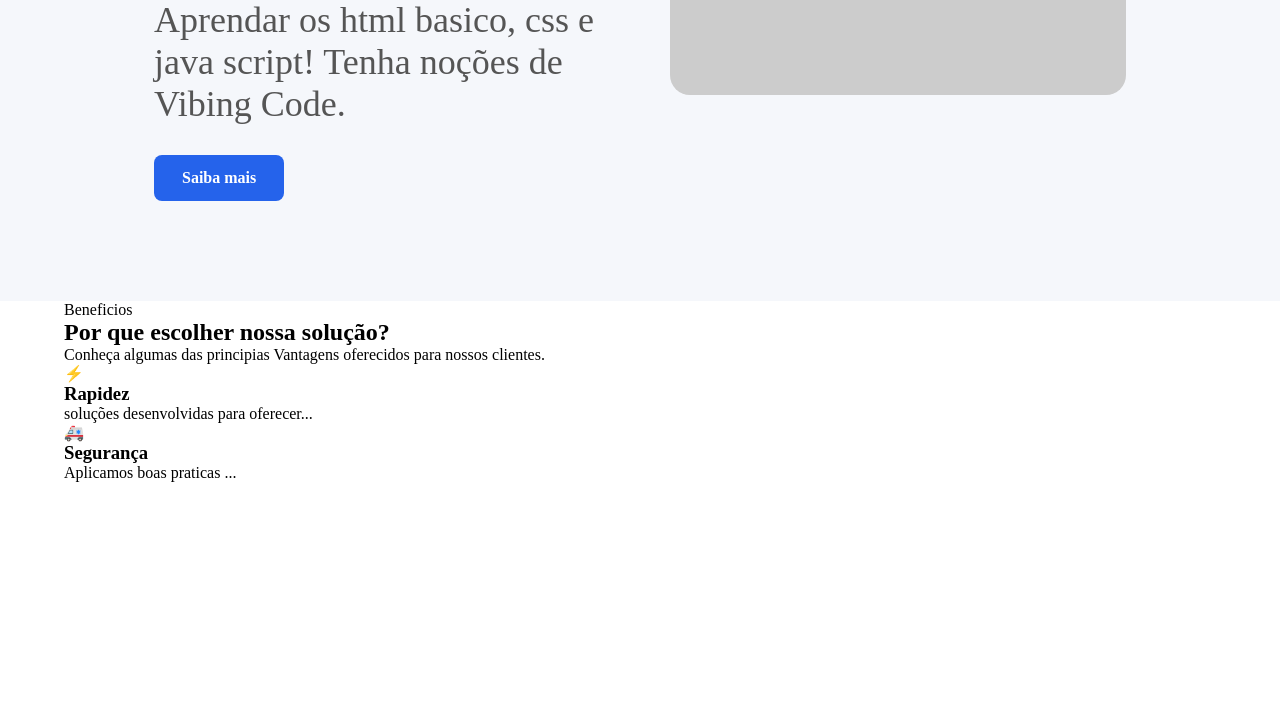
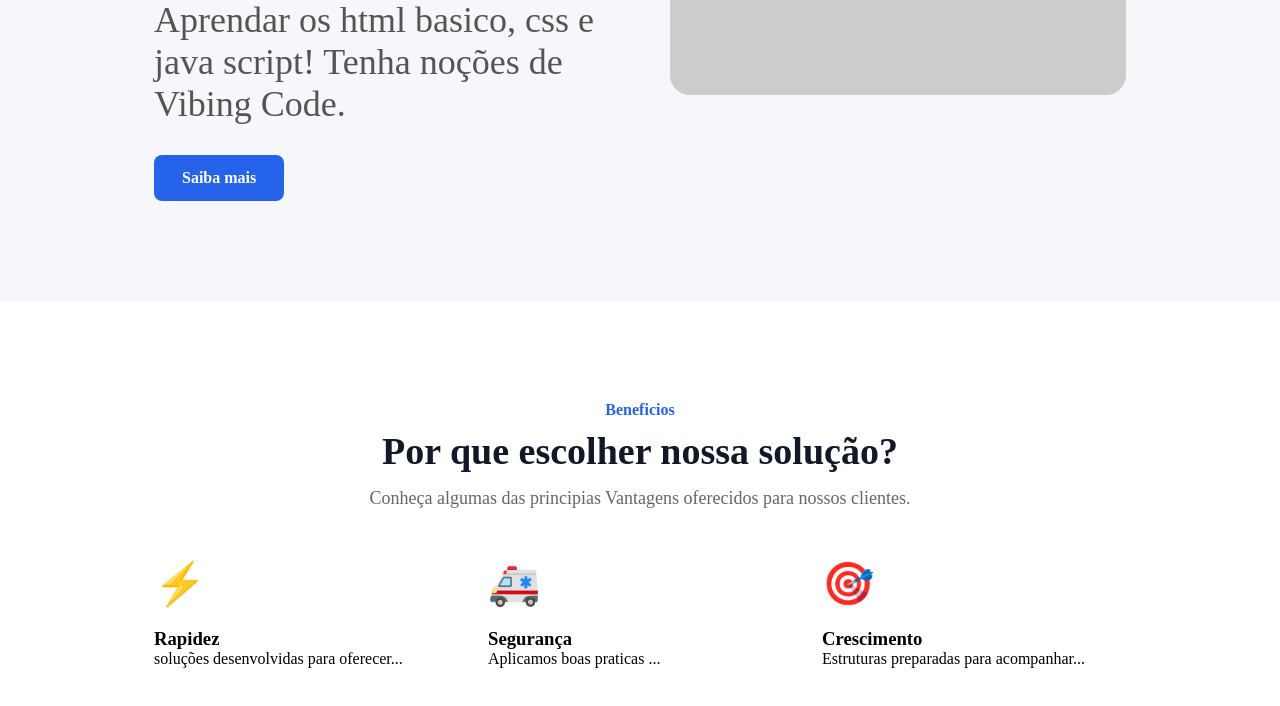
Before and after one commit to metratonpr/Html-Basico-2026, a plain HTML site: page index.html in a window 1280 px wide. Shown: the part 484-1190 px from the top of the page. Before the commit the page ends 966 px from the top, so only its background shows below. Drawn offline with Linux system fonts and the light colour scheme; placeholder pictures from the web are drawn by us.

Commit message:
Ajustes Beneficios

```diff
--- a/components/beneficios.html
+++ b/components/beneficios.html
@@ -37,6 +37,18 @@
                     Aplicamos boas praticas ...
                 </p>
             </article>
+            <!-- card 2 -->
+            <article class="card-beneficios">
+                <div class="card-icone">
+                    🎯
+                </div>
+                <h3>
+                    Crescimento
+                </h3>
+                <p>
+                    Estruturas preparadas para acompanhar...
+                </p>
+            </article>
         </div>
     </div>
 </section>
--- a/styles.css
+++ b/styles.css
@@ -167,3 +167,68 @@
     height: auto;
     border-radius: 20px;
 }
+
+/* Beneficios */
+.beneficios{
+    padding: 100px;
+    background: #ffffff;
+}
+
+.titulo-secao{
+    text-align: center;
+    max-width: 700px;
+    margin: 0 auto 50px;
+}
+
+.titulo-destaque{
+    color: #2563eb;
+    /* Negrito */
+    font-weight: bold;
+    font-size: 16px;
+}
+.titulo-secao h2{
+    font-size: 38px;
+    color: #111827;
+    margin-top: 10px;
+    margin-bottom: 15px;
+}
+.titulo-secao p{
+    font-size: 18px;
+    color: #666666;
+}
+.grade-beneficios{
+    /* Ativa o Grid */
+    display: grid;
+    /* Cria 3 colunas com o mesmo tamanho  */
+    grid-template-columns: repeat(3, 1fr);
+    /* espaço */
+    gap: 30px;
+}
+.card-beneficio{
+    background: #ffffff;
+    padding: 35px;
+    border: 1px solid #e5e7eb;
+    border-radius: 15px;
+    text-align: center;
+    transition: 0.3s;
+}
+.card-beneficio:hover{
+    /* Move o elemento para cima */
+    transform: translate(-8px);
+    /* Cria uma sombra */
+    box-shadow: 0 15px 35px rgba(0,0,0,0.8);
+}
+.card-icone{
+    font-size: 42px;
+    margin-bottom: 20px;
+}
+.card-beneficio h3{
+    font-size: 22px;
+    color: #111827;
+    margin-bottom: 12px;
+}
+.card-beneficio p{
+    color: #666666;
+    font-size: 16px;
+    line-height: 1.6;
+}
```
